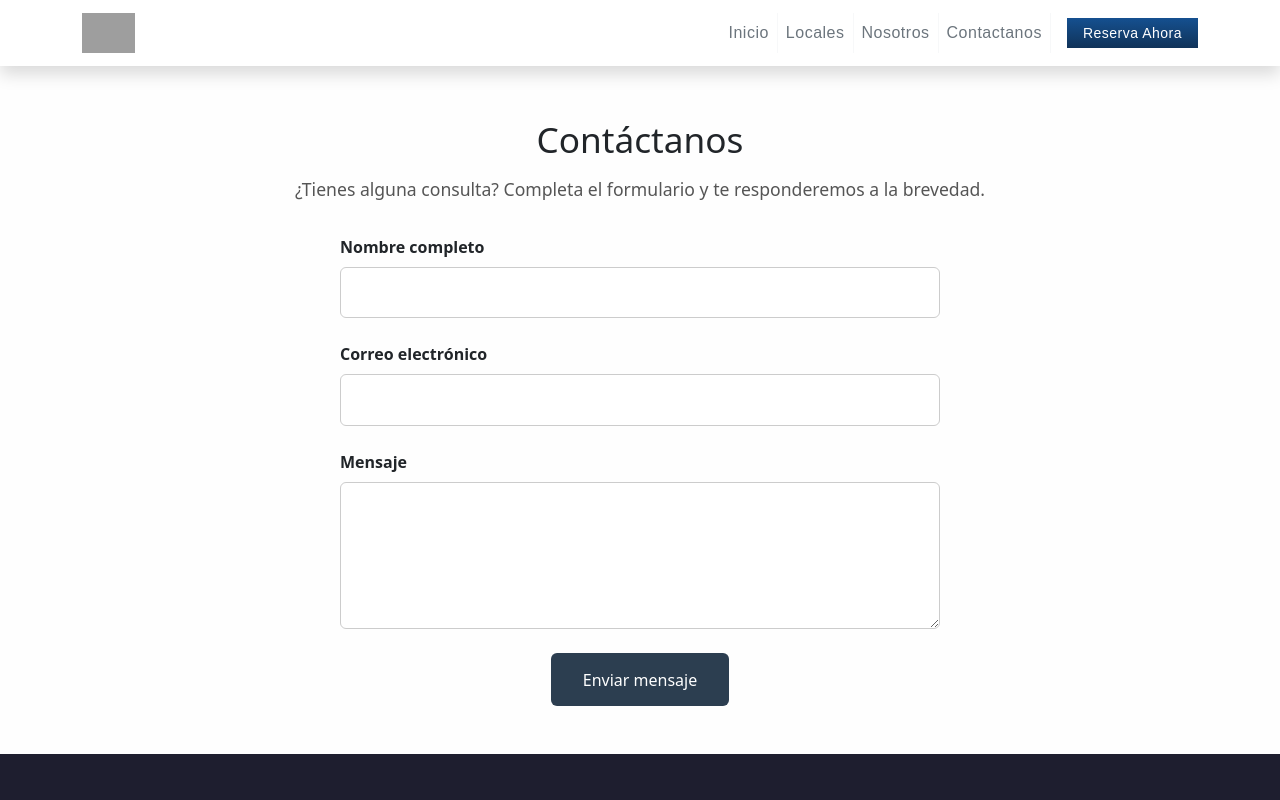
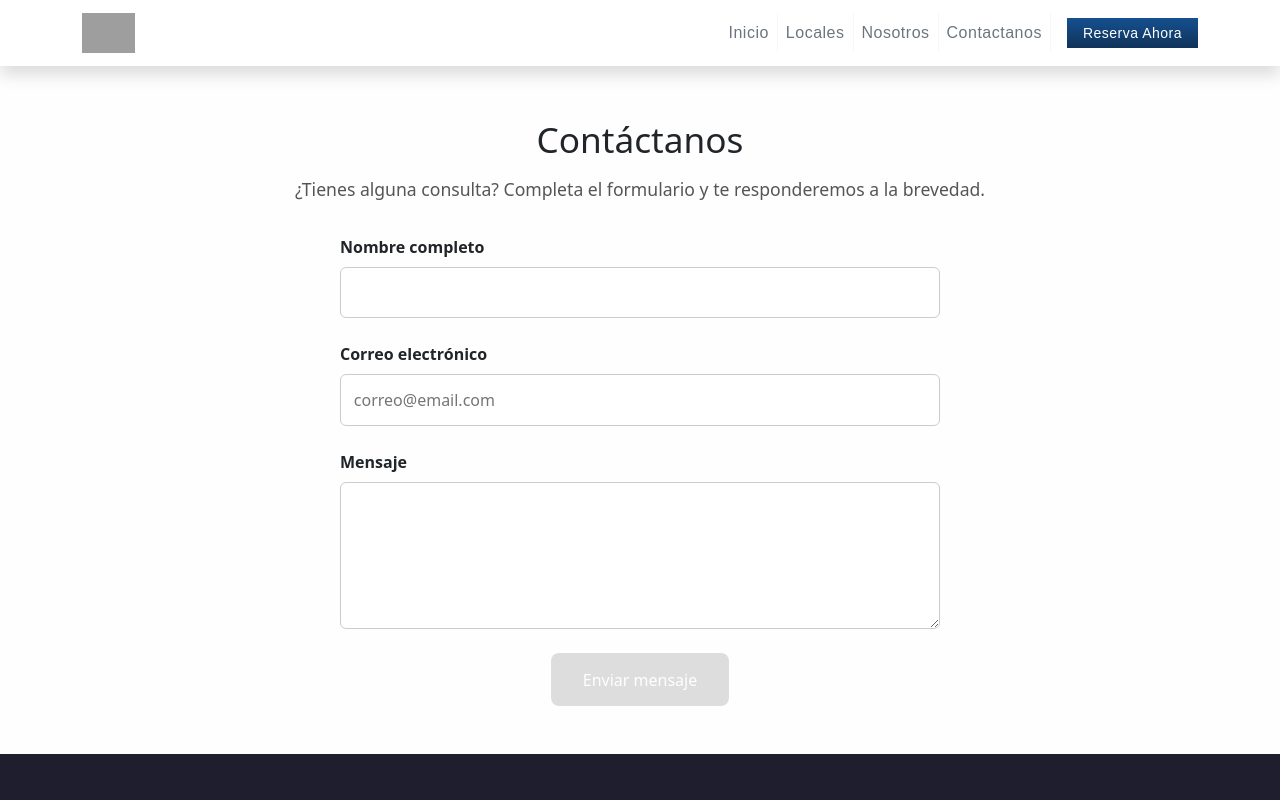
Before and after one commit to AnthonyM77CG/eventos-angular, an Angular app: page /contacto in a window 1280 px wide. Shown: the top 800 px of the page. Built offline with nearby package versions, Linux system fonts and the light colour scheme; grey boxes are pictures that could not be loaded.

Commit message:
Implementó validaciones a formulario de contactanos

```diff
--- a/src/app/features/public/contacto/contacto.html
+++ b/src/app/features/public/contacto/contacto.html
@@ -3,24 +3,48 @@
     <h2>Contáctanos</h2>
     <p class="intro">¿Tienes alguna consulta? Completa el formulario y te responderemos a la brevedad.</p>
 
-    <form class="formulario">
+    <form class="formulario" [formGroup]="formContacto">
       <div class="grupo-input">
         <label for="nombre">Nombre completo</label>
-        <input id="nombre" formControlName="nombre" type="text"/>
+        <input id="nombre" type="text" class="form-input" formControlName="nombre" />
+        @if (nombre?.invalid && nombre?.dirty || nombre?.touched){
+        @if (nombre?.hasError('required')) {
+        <span>- El campo es obligatorio*</span>
+        }
+        @if (nombre?.hasError('containNumbers')) {
+        <span>- El campo no acepta numeros*</span>
+        }
+        @if (nombre?.hasError('forbiddenSpecialChars')) {
+        <span>- El campo no acepta caracteres especiales*</span>
+        }
+        }
       </div>
 
       <div class="grupo-input">
         <label for="correo">Correo electrónico</label>
-        <input id="correo" formControlName="correo" type="email"/>
+        <input id="correo" type="email" class="form-input" placeholder="correo@email.com" formControlName="correo">
+        @if(correo?.invalid && (correo?.dirty || correo?.touched)){
+        @if(correo?.hasError('required')){
+        <span>- El campo es obligatorio*</span>
+        }
+        @if(correo?.hasError('email')){
+        <span>- El campo no tiene el formato correcto*</span>
+        }
+        }
       </div>
 
       <div class="grupo-input">
         <label for="mensaje">Mensaje</label>
-        <textarea id="mensaje" rows="5"></textarea>
+        <textarea id="mensaje" rows="5" class="form-input" formControlName="mensaje"></textarea>
+        @if (mensaje?.invalid && mensaje?.dirty || mensaje?.touched) {
+        @if (mensaje?.hasError('maxlength')) {
+        <span>- Maximo 200 caracteres*</span>
+        }
+        }
       </div>
 
       <div class="centrado">
-        <button class="btn" type="submit">Enviar mensaje</button>
+        <button class="btn" type="submit" [disabled]="formContacto.invalid">Enviar mensaje</button>
       </div>
     </form>
   </div>
--- a/src/app/features/public/contacto/contacto.scss
+++ b/src/app/features/public/contacto/contacto.scss
@@ -30,23 +30,31 @@
         margin-bottom: 0.5rem;
       }
 
-      input,
-      textarea {
+      .form-input {
         padding: 0.8rem;
         border: 1px solid #ccc;
         border-radius: 6px;
         font-size: 1rem;
         transition: border 0.2s;
 
-        &.error {
-          border-color: #e74c3c;
+        &:focus {
+          outline: none;
+        }
+
+        &.ng-valid.ng-dirty {
+          border-color: #198754;
+        }
+
+        &.ng-invalid.ng-touched,
+        &.ng-invalid.ng-dirty {
+          border-color: #dc3545;
         }
       }
 
-      .mensaje-error {
-        color: #e74c3c;
-        font-size: 0.875rem;
-        margin-top: 0.3rem;
+      span {
+        font-size: 0.9rem;
+        color: #dc3545;
+        padding-left: 4px;
       }
     }
 
@@ -55,11 +63,11 @@
     }
 
     .btn {
-      background-color: #2c3e50;
+      background-color: #198754;
       color: #fff;
       padding: 0.9rem 2rem;
       border: none;
-      border-radius: 6px;
+      border-radius: 8px;
       font-size: 1rem;
       cursor: pointer;
 
--- a/src/app/features/public/contacto/contacto.ts
+++ b/src/app/features/public/contacto/contacto.ts
@@ -1,11 +1,45 @@
 import { Component } from '@angular/core';
+import { FormControl, FormGroup, ReactiveFormsModule, Validators } from '@angular/forms';
+import { forbiddenNumbersValidator, forbiddenSpecialCharsValidator } from '../../../core/validatores/Validador';
 
 @Component({
   selector: 'app-contacto',
-  imports: [],
+  imports: [ReactiveFormsModule],
   templateUrl: './contacto.html',
   styleUrl: './contacto.scss'
 })
 export class Contacto {
 
+  contacto = {
+    nombre: "",
+    correo: "",
+    mensaje: "",
+  }
+
+  formContacto: FormGroup = new FormGroup({
+    nombre: new FormControl(this.contacto.nombre, [
+      Validators.required,
+      forbiddenNumbersValidator(),
+      forbiddenSpecialCharsValidator()
+    ]),
+    correo: new FormControl(this.contacto.correo, [
+      Validators.required,
+      Validators.email
+    ]),
+    mensaje: new FormControl(this.contacto.mensaje, [
+      Validators.maxLength(200)
+    ])
+  })
+
+  get nombre() {
+    return this.formContacto.get('nombre')
+  }
+
+  get correo() {
+    return this.formContacto.get('correo')
+  }
+
+  get mensaje() {
+    return this.formContacto.get('mensaje')
+  }
 }
```
